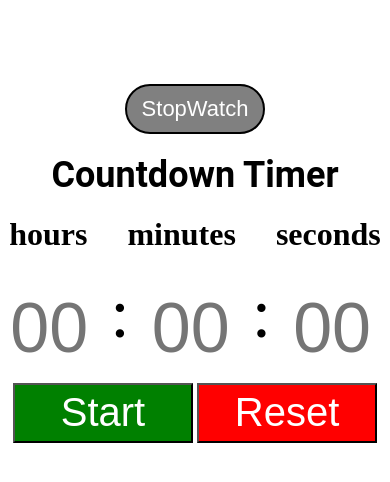
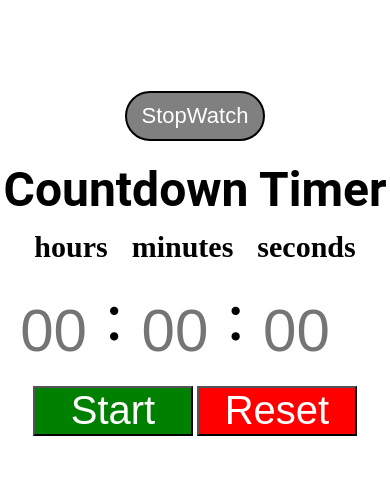
Before and after one commit to pritamrauniyar/countdown-and-stopwatch-timer, a plain HTML site: page index.html in a window 390 px wide. Drawn offline with Linux system fonts and the light colour scheme.

Commit message:
Update style.css

```diff
--- a/style.css
+++ b/style.css
@@ -11,6 +11,7 @@ input::-webkit-inner-spin-button {
   display: flex;
   justify-content: center;
   align-items: center;
+  height: 100vh;
   width: 100vw;
 }
 .btn-container {
@@ -32,7 +33,7 @@ input::-webkit-inner-spin-button {
   display: none;
 }
 .title {
-  font-size: large;
+  font-size: x-large;
   text-align: center;
   font-family: ROBOTO;
 }
@@ -50,7 +51,7 @@ input::-webkit-inner-spin-button {
 
 .same-box {
   height: 100px;
-  width: 100px;
+  width: 130px;
   margin: 10px;
   font-size: 70px;
   text-align: center;
@@ -67,7 +68,7 @@ input::-webkit-inner-spin-button {
 }
 .same-btn {
   height: 60px;
-  width: 180px;
+  width: 200px;
   font-size: 40px;
 }
 #start {
@@ -95,10 +96,16 @@ input::-webkit-inner-spin-button {
     width: 100%;
   }
   .same-box {
-    width: 110px;
+    width: 90px;
     margin: 5px;
+    font-size: 60px;
   }
   .same-btn {
-    width: 180px;
+    width: 160px;
+    height: 50px;
+  }
+  .subtitle-text {
+    font-size: 30px;
+    margin: 12px;
   }
 }
```
